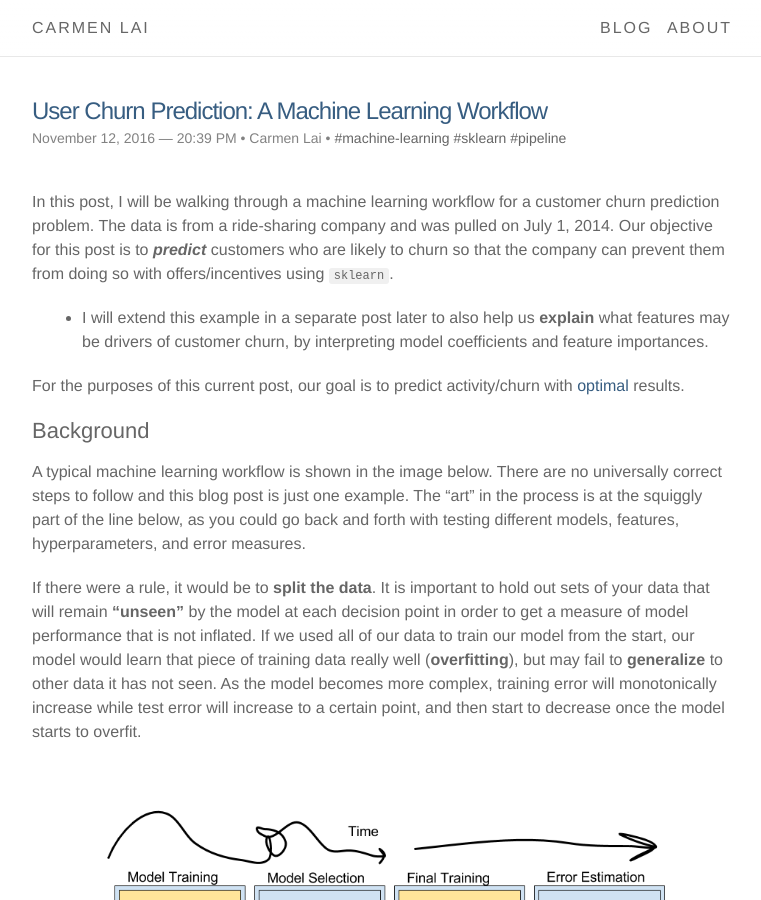
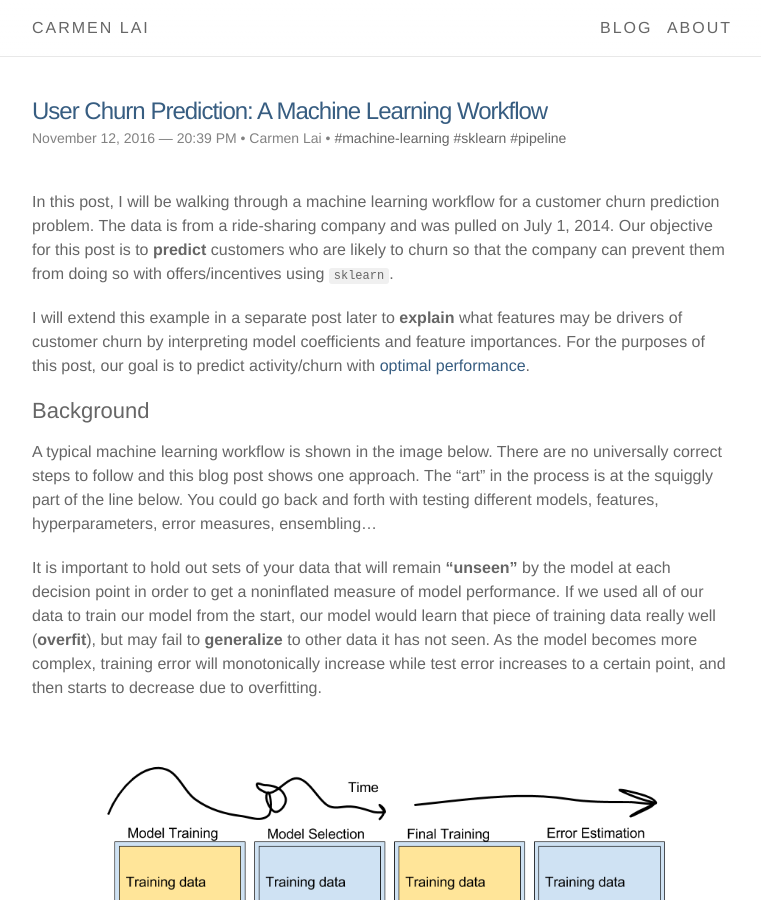
Before and after one commit to ocarmieo/ocarmieo.github.io, a Jekyll site: the page built from _posts/2016-11-12-user-churn-prediction-a-machine-learning-workflow.markdown, in a window 1280 px wide and 900 px high. Shown: the whole window, without its empty margins (258-1019 px from the left). Built offline with Jekyll 4.4.1, drawn with Linux system fonts in a browser that asks for light colours; nearby versions of some CDN libraries; formulas are drawn with MathJax 3; comment, search, counter and statistics services are not loaded; some of the changed text lies outside the part shown.

Commit message:
updated ml post

```diff
--- a/_posts/2016-11-12-user-churn-prediction-a-machine-learning-workflow.markdown
+++ b/_posts/2016-11-12-user-churn-prediction-a-machine-learning-workflow.markdown
@@ -6,17 +6,15 @@ tags: [machine-learning, sklearn, pipeline]
 image: /img/churn_ml/output_63_0.png
 ---
 
-In this post, I will be walking through a machine learning workflow for a customer churn prediction problem. The data is from a ride-sharing company and was pulled on July 1, 2014. Our objective for this post is to ___predict___ customers who are likely to churn so that the company can prevent them from doing so with offers/incentives using `sklearn`.
+In this post, I will be walking through a machine learning workflow for a customer churn prediction problem. The data is from a ride-sharing company and was pulled on July 1, 2014. Our objective for this post is to __predict__ customers who are likely to churn so that the company can prevent them from doing so with offers/incentives using `sklearn`.
 
-- I will extend this example in a separate post later to also help us __explain__ what features may be drivers of customer churn, by interpreting model coefficients and feature importances.
-
-For the purposes of this current post, our goal is to predict activity/churn with [optimal](#Metrics-for-Model-Comparison) results.
+I will extend this example in a separate post later to __explain__ what features may be drivers of customer churn by interpreting model coefficients and feature importances. For the purposes of this post, our goal is to predict activity/churn with [optimal performance](#Metrics-for-Model-Comparison).
 
 ### Background
 
-A typical machine learning workflow is shown in the image below. There are no universally correct steps to follow and this blog post is just one example. The "art" in the process is at the squiggly part of the line below, as you could go back and forth with testing different models, features, hyperparameters, and error measures.
+A typical machine learning workflow is shown in the image below. There are no universally correct steps to follow and this blog post shows one approach. The "art" in the process is at the squiggly part of the line below. You could go back and forth with testing different models, features, hyperparameters, error measures, ensembling...
 
-If there were a rule, it would be to __split the data__. It is important to hold out sets of your data that will remain __"unseen"__ by the model at each decision point in order to get a measure of model performance that is not inflated. If we used all of our data to train our model from the start, our model would learn that piece of training data really well (__overfitting__), but may fail to __generalize__ to other data it has not seen. As the model becomes more complex, training error will monotonically increase while test error will increase to a certain point, and then start to decrease once the model starts to overfit.
+It is important to hold out sets of your data that will remain __"unseen"__ by the model at each decision point in order to get a noninflated measure of model performance. If we used all of our data to train our model from the start, our model would learn that piece of training data really well (__overfit__), but may fail to __generalize__ to other data it has not seen. As the model becomes more complex, training error will monotonically increase while test error increases to a certain point, and then starts to decrease due to overfitting.
 
 ![train_val_test](/img/churn_ml/train_val_test.png)
 
@@ -961,15 +959,11 @@ X_train, X_test, y_train, y_test = train_test_split(X, y, test_size=0.20)
 
 1. __Test accuracy__ - how many times the model gets it right (true positives and true negatives)
 - We have relatively balanced classes with active vs. churn users so accuracy is okay to use, but if we had more imbalanced classes (like in the case of predicting a rare disease), we may want to consider both precision and recall (F1 score) rather than just accuracy.
-
 2. __ROC plot and AUC (area under the curve)__ - shows the trade-off between __true positive rate (sensitivity)__ and __false positive rate (1 - specificity)__.
 - We will use this to compare models. Typically, the model with a higher AUC (the curve that is tucked closer towards the upper left corner) is the "better" model and you want to pick the threshold at the elbow. However, the "better" model could also depend on our __tolerance for false positives__. In the example below, the red and black curves are from 2 different models. If we require a lower false positive rate, the red model would be the better choice. If we don't mind a higher false positive rate, the black model may be better. [See below for our churn prediction ROC plot.](#roc-plot)
-
 <img src="/img/churn_ml/roc_example.jpg" width="350">
-
 3. __Profit curve__ - takes into account dollar costs/benefits associated with true positives, false positives, true negatives, and false negatives.
 - A profit curve can help optimize overall profit and help you select the best __model__ and __predicted probability threshold__. What's the cost to the company of your model predicts incorrectly? What's the added value if it predicts correctly? etc. [See more detail below for our churn prediction example.](#profit-curve)
-
 <img src="/img/churn_ml/profit_example.png" width="400">
 
 #### __Function Definitions__
@@ -1213,7 +1207,7 @@ The cost benefit matrix defined here is in dollars, in the following format:
 
 __Cost benefit matrix__
 
-We will assume that if the model predicts that a user will churn, we will spend \$150 dollars retaining them (in promotions, marketing, etc.). If the model does not predict when a user churns, we will lose an estimated \$325 in customer lifetime value. If we successfully identify a customer who will churn and manage to retain them, we will gain in customer lifetime value minus the cost of retaining them (\$325 - \$150).
+We will assume that if the model predicts that a user will churn, we will spend `$150` dollars retaining them (in promotions, marketing, etc.). If the model does not predict when a user churns, we will lose an estimated `$325` in customer lifetime value. If we successfully identify a customer who will churn and manage to retain them, we will gain in customer lifetime value minus the cost of retaining them (`$325` - `$150`).
 
 ||Actual +|Actual -|
 |-----------|------------------------|----------------------|
```
